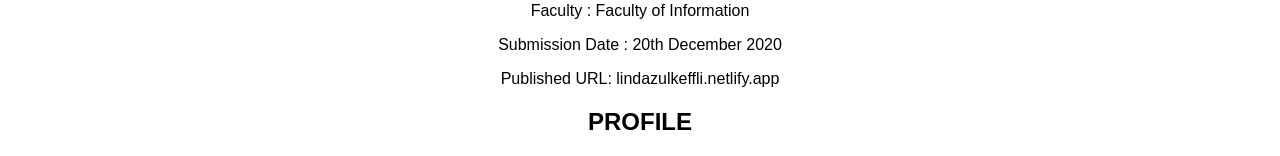
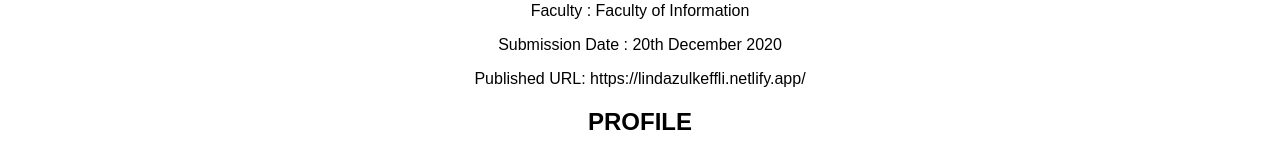
Before and after one commit to Lindazulkeffli/Nor-Haslinda-Zulkeffli, a plain HTML site: page index.html in a window 1280 px wide. Shown: the part 1110-1266 px from the top of the page. Drawn offline with Linux system fonts and the light colour scheme.

Commit message:
Update index.html

```diff
--- a/index.html
+++ b/index.html
@@ -116,7 +116,7 @@ body {
     <p style="text-align:center;">Programme Code & Mode : IM 245 / e-PJJ</p>
     <p style="text-align:center;">Faculty : Faculty of Information</p>
     <p style="text-align:center;">Submission Date : 20th December 2020</p>
-    <p style="text-align:center;">Published URL: lindazulkeffli.netlify.app</p>
+    <p style="text-align:center;">Published URL: https://lindazulkeffli.netlify.app/</p>
 
 
   </div>
```
